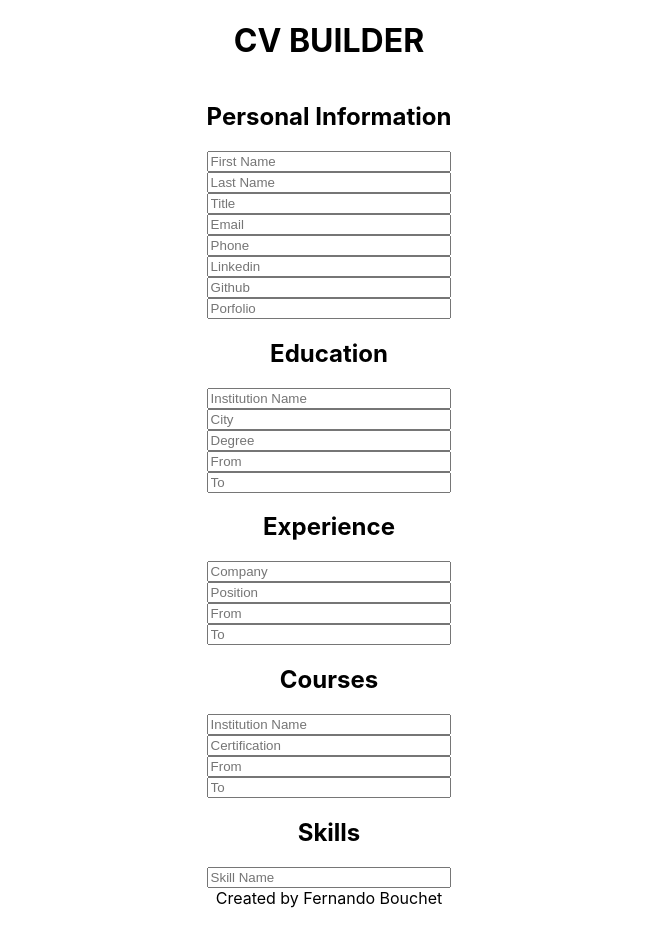
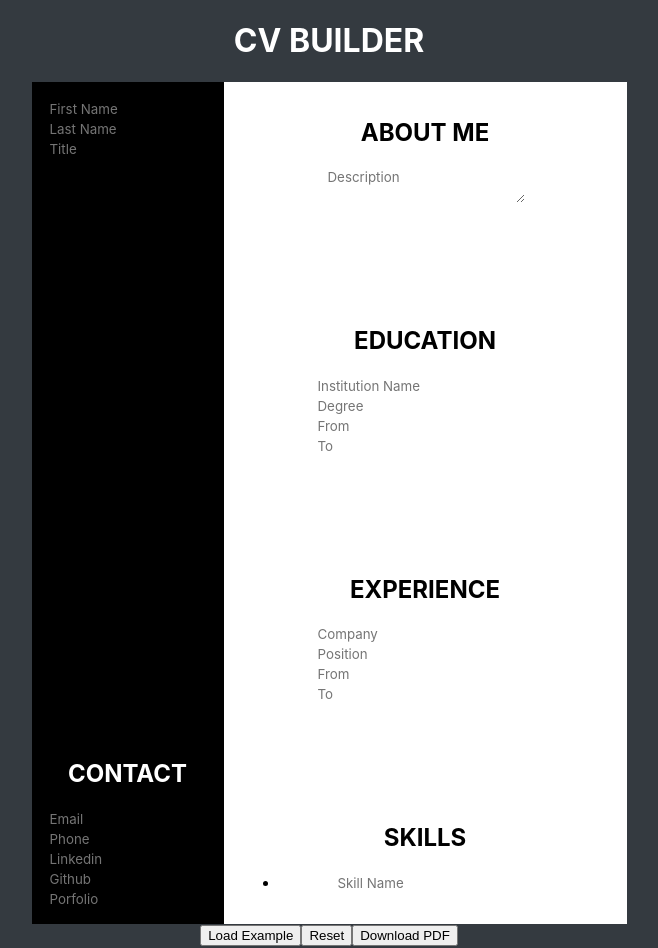
Before and after one commit to fernandobouchet/cv-project, a React (Create React App) app: page / in a window 1280 px wide. Shown: the top 948 px of the page, without its empty margins (311-969 px from the left). Before the commit the page ends 908 px from the top, so only its background shows below. Built offline with nearby package versions, Linux system fonts and the light colour scheme.

Commit message:
Added some style, and state handler

```diff
--- a/src/App.js
+++ b/src/App.js
@@ -1,21 +1,31 @@
 //import "./styles/App.css";
 import Header from "./components/Header";
 import General from "./components/General";
+import About from "./components/About";
+import Contact from "./components/Contact";
 import Education from "./components/Education";
 import Experience from "./components/Experience";
-import Courses from "./components/Courses";
 import Skills from "./components/Skills";
 import Footer from "./components/Footer";
+import SubmitButton from "./components/SubmitButton";
 
 function App() {
   return (
     <>
       <Header />
-      <General />
-      <Education />
-      <Experience />
-      <Courses />
-      <Skills />
+      <div id="cv-container">
+        <div id="main-left">
+          <General />
+          <Contact />
+        </div>
+        <div id="main-right">
+          <About />
+          <Education />
+          <Experience />
+          <Skills />
+        </div>
+      </div>
+      <SubmitButton />
       <Footer />
     </>
   );
--- /dev/null
+++ b/src/components/About.js
@@ -0,0 +1,39 @@
+import React, { Component } from "react";
+
+class About extends Component {
+  constructor() {
+    super();
+
+    this.state = {
+      about: "",
+    };
+  }
+
+  handleChange = (e) => {
+    this.setState({
+      about: e.target.value,
+    });
+  };
+
+  onSubmitTask = (e) => {
+    this.setState({
+      about: "",
+    });
+  };
+
+  render() {
+    return (
+      <div>
+        <h2>ABOUT ME</h2>
+        <div className="about-container main">
+          <textarea
+            onChange={this.handleChange}
+            placeholder="Description"
+          ></textarea>
+        </div>
+      </div>
+    );
+  }
+}
+
+export default About;
--- /dev/null
+++ b/src/components/Contact.js
@@ -0,0 +1,80 @@
+import React, { Component } from "react";
+
+class Contact extends Component {
+  constructor() {
+    super();
+
+    this.state = {
+      email: "",
+      phone: "",
+      linkedin: "",
+      github: "",
+      porfolio: "",
+    };
+  }
+
+  handleChange = (e) => {
+    this.setState({
+      [e.target.name]: e.target.value,
+    });
+  };
+
+  onSubmitTask = (e) => {
+    this.setState({
+      email: "",
+      phone: "",
+      linkedin: "",
+      github: "",
+      porfolio: "",
+    });
+  };
+
+  render() {
+    return (
+      <div>
+        <h2>CONTACT</h2>
+        <div className="contact-container main">
+          <form autoComplete="off" className="form-left">
+            <input
+              type="text"
+              name="email"
+              className="form-left-input"
+              onChange={this.handleChange}
+              placeholder="Email"
+            ></input>
+            <input
+              type="text"
+              name="phone"
+              className="form-left-input"
+              onChange={this.handleChange}
+              placeholder="Phone"
+            ></input>
+            <input
+              type="text"
+              name="linkedin"
+              className="form-left-input"
+              onChange={this.handleChange}
+              placeholder="Linkedin"
+            ></input>
+            <input
+              type="text"
+              name="github"
+              className="form-left-input"
+              onChange={this.handleChange}
+              placeholder="Github"
+            ></input>
+            <input
+              type="text"
+              name="porfolio"
+              className="form-left-input"
+              onChange={this.handleChange}
+              placeholder="Porfolio"
+            ></input>
+          </form>
+        </div>
+      </div>
+    );
+  }
+}
+
+export default Contact;
--- a/src/components/Courses.js
+++ /dev/null
@@ -1,19 +0,0 @@
-import React, { Component } from "react";
-
-class Courses extends Component {
-  render() {
-    return (
-      <div>
-        <h2>Courses</h2>
-        <div className="courses-container main">
-          <input placeholder="Institution Name"></input>
-          <input placeholder="Certification"></input>
-          <input placeholder="From"></input>
-          <input placeholder="To"></input>
-        </div>
-      </div>
-    );
-  }
-}
-
-export default Courses;
--- a/src/components/Education.js
+++ b/src/components/Education.js
@@ -1,16 +1,61 @@
 import React, { Component } from "react";
 
 class Education extends Component {
+  constructor() {
+    super();
+
+    this.state = {
+      institution: "",
+      degree: "",
+      from: "",
+      to: "",
+    };
+  }
+
+  handleChange = (e) => {
+    this.setState({
+      [e.target.name]: e.target.value,
+    });
+  };
+
+  onSubmitTask = (e) => {
+    this.setState({
+      institution: "",
+      degree: "",
+      from: "",
+      to: "",
+    });
+  };
+
   render() {
     return (
       <div>
-        <h2>Education</h2>
+        <h2>EDUCATION</h2>
         <div className="education-container main">
-          <input placeholder="Institution Name"></input>
-          <input placeholder="City"></input>
-          <input placeholder="Degree"></input>
-          <input placeholder="From"></input>
-          <input placeholder="To"></input>
+          <input
+            type="text"
+            name="institution"
+            onChange={this.handleChange}
+            placeholder="Institution Name"
+          ></input>
+          <input
+            type="text"
+            name="degree"
+            onChange={this.handleChange}
+            placeholder="Degree"
+          ></input>
+          <input
+            type="text"
+            name="from"
+            onChange={this.handleChange}
+            placeholder="From"
+          ></input>
+          <input
+            type="text"
+            name="to"
+            onChange={this.handleChange}
+            placeholder="To"
+          ></input>
         </div>
       </div>
     );
--- a/src/components/Experience.js
+++ b/src/components/Experience.js
@@ -1,15 +1,61 @@
 import React, { Component } from "react";
 
 class Experience extends Component {
+  constructor() {
+    super();
+
+    this.state = {
+      company: "",
+      position: "",
+      from: "",
+      to: "",
+    };
+  }
+
+  handleChange = (e) => {
+    this.setState({
+      [e.target.name]: e.target.value,
+    });
+  };
+
+  onSubmitTask = (e) => {
+    this.setState({
+      company: "",
+      position: "",
+      from: "",
+      to: "",
+    });
+  };
+
   render() {
     return (
       <div>
-        <h2>Experience</h2>
+        <h2>EXPERIENCE</h2>
         <div className="Experience-container main">
-          <input placeholder="Company"></input>
-          <input placeholder="Position"></input>
-          <input placeholder="From"></input>
-          <input placeholder="To"></input>
+          <input
+            type="text"
+            name="company"
+            onChange={this.handleChange}
+            placeholder="Company"
+          ></input>
+          <input
+            type="text"
+            name="position"
+            onChange={this.handleChange}
+            placeholder="Position"
+          ></input>
+          <input
+            type="text"
+            name="from"
+            onChange={this.handleChange}
+            placeholder="From"
+          ></input>
+          <input
+            type="text"
+            name="to"
+            onChange={this.handleChange}
+            placeholder="To"
+          ></input>
         </div>
       </div>
     );
--- a/src/components/General.js
+++ b/src/components/General.js
@@ -1,20 +1,56 @@
 import React, { Component } from "react";
 
 class General extends Component {
+  constructor() {
+    super();
+
+    this.state = {
+      firstName: "",
+      lastName: "",
+      title: "",
+    };
+  }
+
+  handleChange = (e) => {
+    this.setState({
+      [e.target.name]: e.target.value,
+    });
+  };
+
+  onSubmitTask = (e) => {
+    this.setState({
+      firstName: "",
+      lastName: "",
+      title: "",
+    });
+  };
+
   render() {
     return (
-      <div>
-        <h2>Personal Information</h2>
-        <div className="general-container main">
-          <input placeholder="First Name"></input>
-          <input placeholder="Last Name"></input>
-          <input placeholder="Title"></input>
-          <input placeholder="Email"></input>
-          <input placeholder="Phone"></input>
-          <input placeholder="Linkedin"></input>
-          <input placeholder="Github"></input>
-          <input placeholder="Porfolio"></input>
-        </div>
+      <div className="general-container main">
+        <form autoComplete="off" className="form-left">
+          <input
+            type="text"
+            name="firstName"
+            className="form-left-input"
+            onChange={this.handleChange}
+            placeholder="First Name"
+          ></input>
+          <input
+            type="text"
+            name="lastName"
+            className="form-left-input"
+            onChange={this.handleChange}
+            placeholder="Last Name"
+          ></input>
+          <input
+            type="text"
+            name="title"
+            onChange={this.handleChange}
+            placeholder="Title"
+            className="form-left-input"
+          ></input>
+        </form>
       </div>
     );
   }
--- a/src/components/Header.js
+++ b/src/components/Header.js
@@ -3,7 +3,7 @@ import React, { Component } from "react";
 class Header extends Component {
   render() {
     return (
-      <div className="header-container">
+      <div id="header-container">
         <h1>CV BUILDER</h1>
       </div>
     );
--- a/src/components/Skills.js
+++ b/src/components/Skills.js
@@ -1,12 +1,41 @@
 import React, { Component } from "react";
 
 class Skills extends Component {
+  constructor() {
+    super();
+
+    this.state = {
+      skill: "",
+    };
+  }
+
+  handleChange = (e) => {
+    this.setState({
+      [e.target.name]: e.target.value,
+    });
+  };
+
+  onSubmitTask = (e) => {
+    this.setState({
+      skill: "",
+    });
+  };
+
   render() {
     return (
       <div>
-        <h2>Skills</h2>
+        <h2>SKILLS</h2>
         <div className="skills-container main">
-          <input placeholder="Skill Name"></input>
+          <ul>
+            <li>
+              <input
+                type="text"
+                name="skill"
+                onChange={this.handleChange}
+                placeholder="Skill Name"
+              ></input>
+            </li>
+          </ul>
         </div>
       </div>
     );
--- /dev/null
+++ b/src/components/SubmitButton.js
@@ -0,0 +1,15 @@
+import React, { Component } from "react";
+
+class SubmitButton extends Component {
+  render() {
+    return (
+      <div>
+        <button type="submit">Load Example</button>
+        <button type="submit">Reset</button>
+        <button type="button">Download PDF</button>
+      </div>
+    );
+  }
+}
+
+export default SubmitButton;
--- a/src/styles/index.css
+++ b/src/styles/index.css
@@ -9,6 +9,7 @@ body {
   flex-direction: column;
   align-items: center;
   justify-content: center;
+  background-color: #343a40;
 }
 
 code {
@@ -22,8 +23,48 @@ code {
   text-align: center;
 }
 
-.main {
+#header-container {
+  color: white;
+}
+
+#cv-container {
+  display: flex;
+  width: 595px;
+  height: 842px;
+}
+
+input {
+  border-style: none;
+  background-color: inherit;
+  font-family: inherit;
+  color: black;
+}
+
+textarea {
+  border-style: none;
+  background-color: inherit;
+  font-family: inherit;
+}
+
+#main-left {
   display: flex;
   flex-direction: column;
-  text-align: center;
+  justify-content: space-between;
+  width: 10rem;
+  background-color: black;
+  color: white;
+  padding: 1rem;
 }
+
+#main-right {
+  display: flex;
+  flex-direction: column;
+  justify-content: space-between;
+  background-color: white;
+  color: black;
+  padding: 1rem;
+}
+
+.form-left-input {
+  color: white;
+}
```
